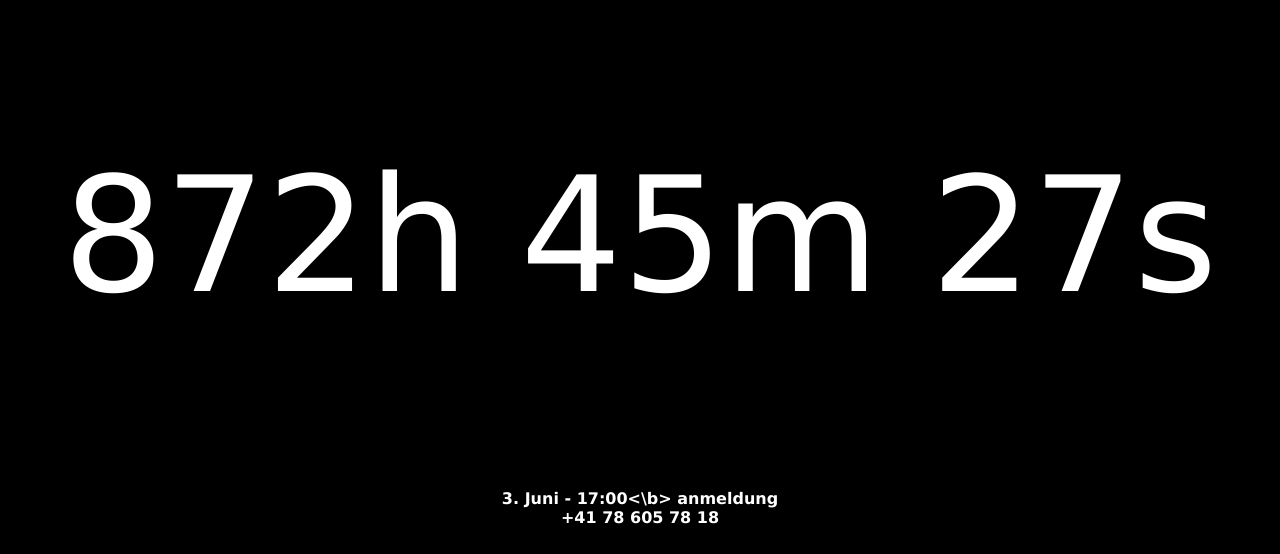
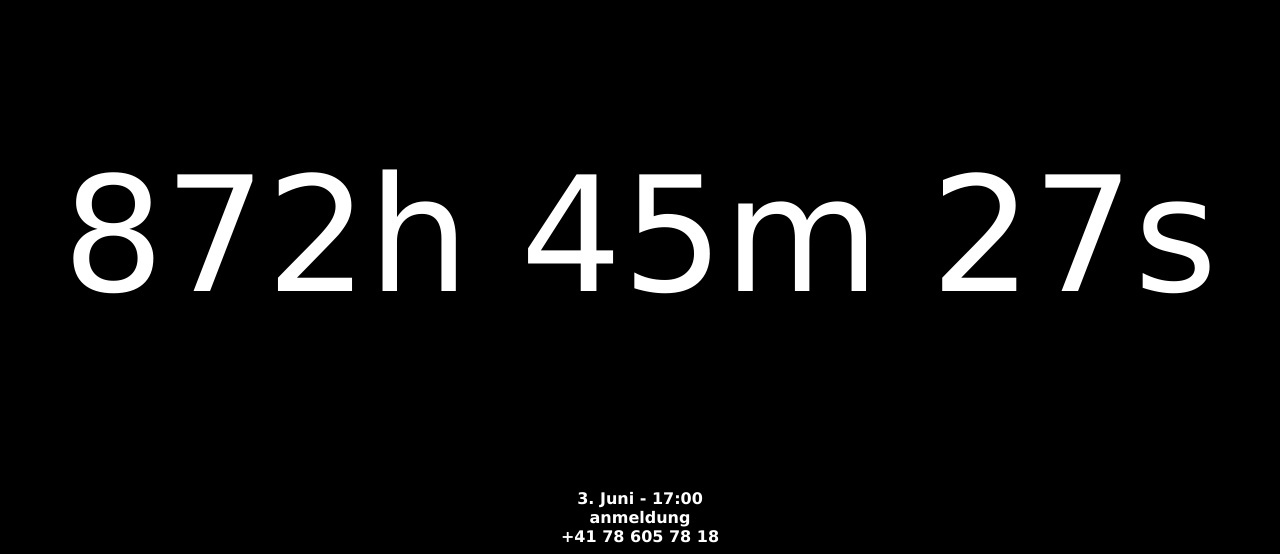
Before and after one commit to Dragulalala/Dragulalala.github.io, a plain HTML site: page index.html in a window 1280 px wide. Shown: the part 330-884 px from the top of the page. Drawn offline with Linux system fonts and the light colour scheme.

Commit message:
Update index.html

```diff
--- a/index.html
+++ b/index.html
@@ -57,7 +57,7 @@
                 }, 1000);
                           </script>
 
-                <b>3. Juni - 17:00<\b>
+                <b>3. Juni - 17:00<br> </b>
 
                 <b>anmeldung <br>
                 +41 78 605 78 18</b>
```
